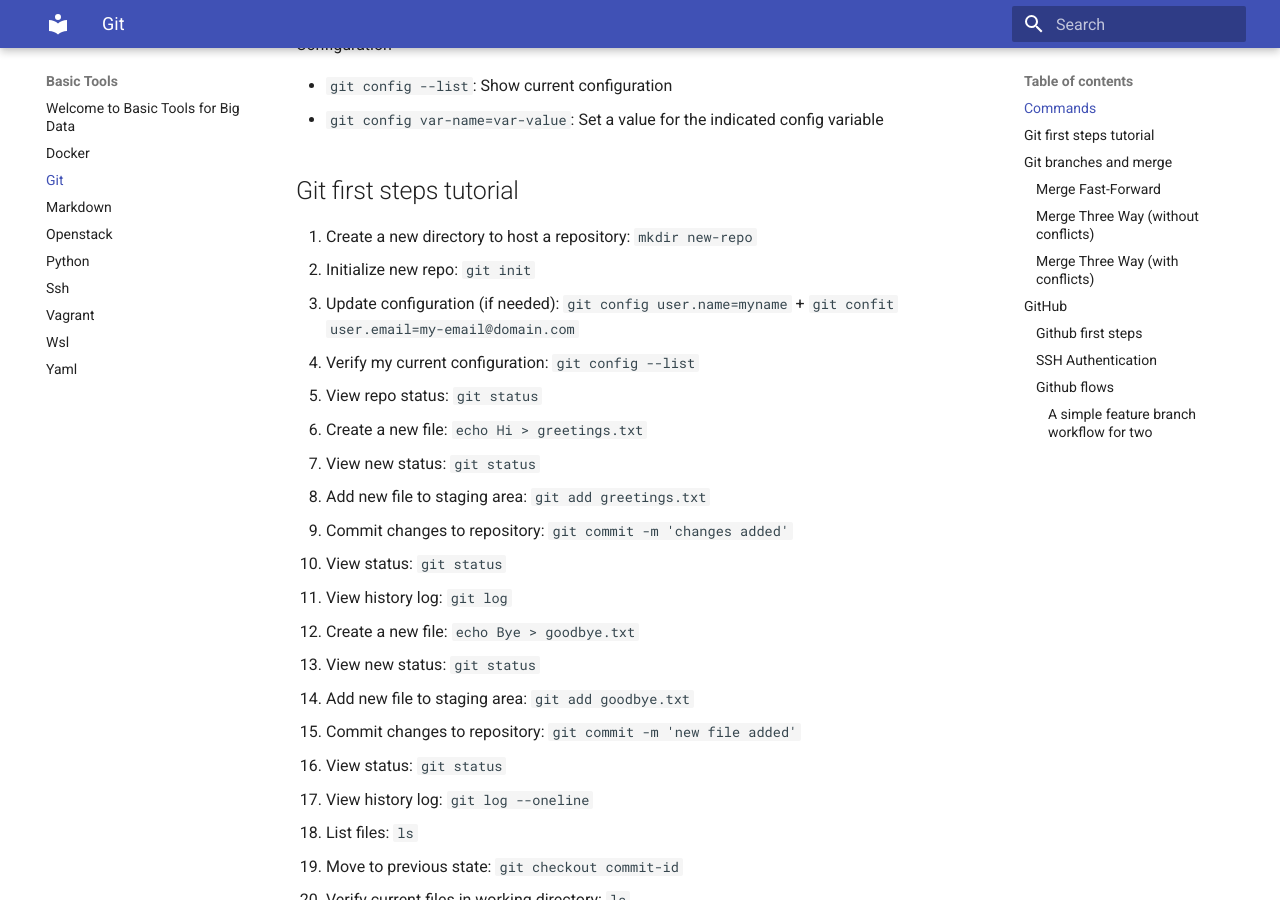
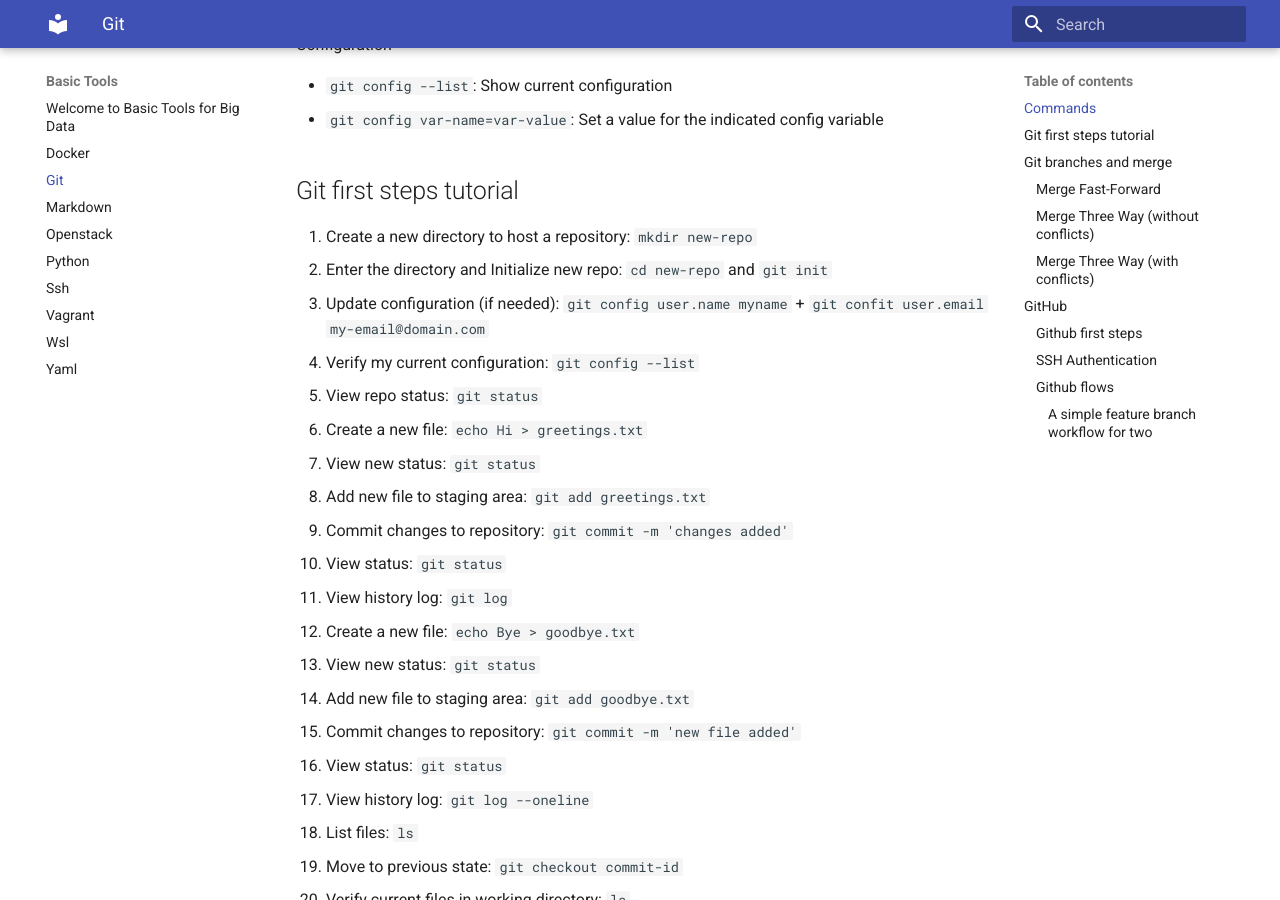
Before and after one commit to bigdatawirtz/basic-tools, an MkDocs documentation site: the page built from docs/git.md, in a window 1280 px wide and 900 px high, scrolled down 666 px. Built offline with MkDocs 1.6.1 and Material for MkDocs 9.7.7, drawn with Linux system fonts in a browser that asks for light colours.

```diff
--- a/docs/git.md
+++ b/docs/git.md
@@ -27,8 +27,8 @@ Configuration
 ## Git first steps tutorial
 
 1. Create a new directory to host a repository: `mkdir new-repo`
-2. Initialize new repo: `git init`
-3. Update configuration (if needed): `git config user.name=myname` + `git confit user.email=my-email@domain.com`
+2. Enter the directory and Initialize new repo: `cd new-repo` and  `git init`
+3. Update configuration (if needed): `git config user.name myname` + `git confit user.email my-email@domain.com`
 4. Verify my current configuration: `git config --list`
 5. View repo status: `git status`
 6. Create a new file: `echo Hi > greetings.txt`
```
